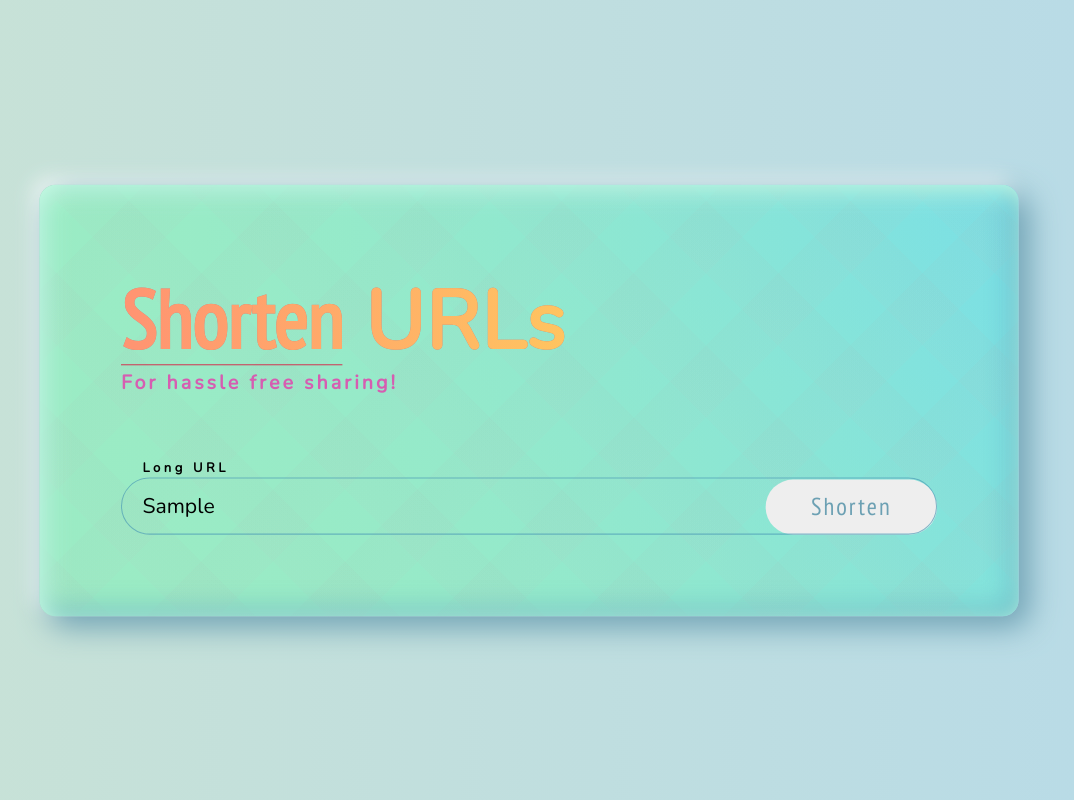
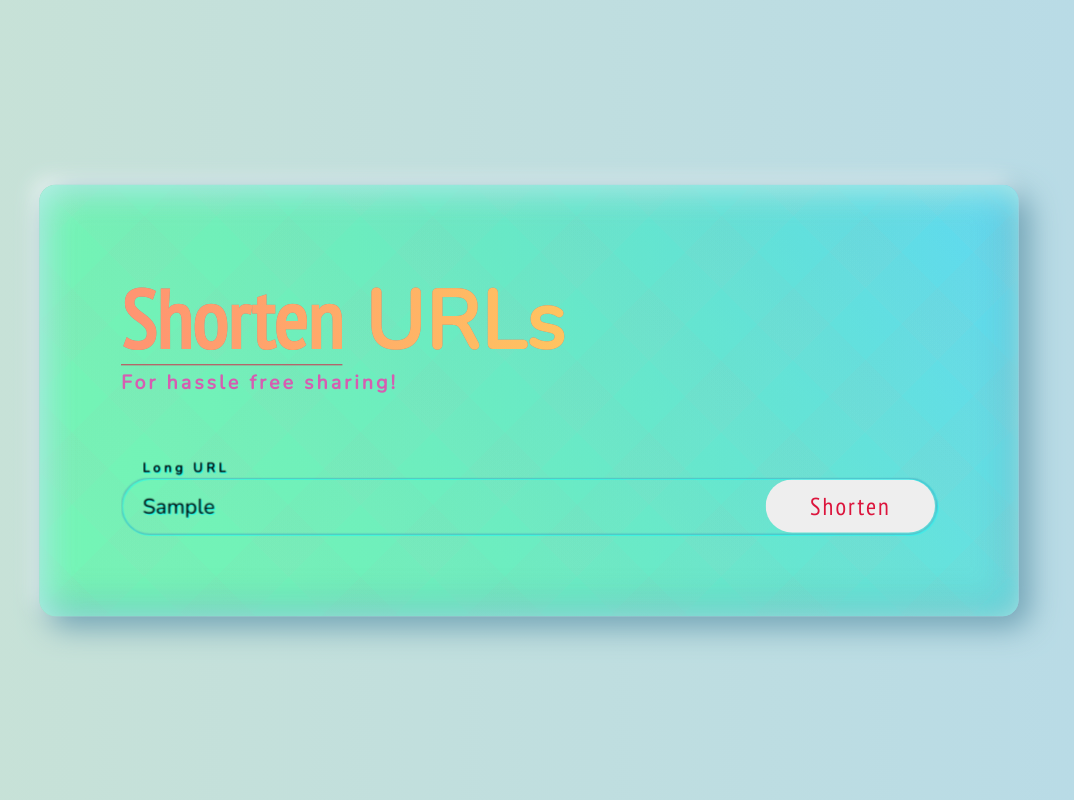
Before and after one commit to the-distortion/url-shortener, a website: page public/index.html in a window 1280 px wide. Both pictures are taken after typing "Sample" into the empty fields and a click on the button "Shorten". Shown: the whole page, without its empty margins (111-1185 px from the left). Drawn offline with nearby package versions, Linux system fonts and the light colour scheme; no server answers.

Commit message:
slight UI tweaks

```diff
--- a/public/style.css
+++ b/public/style.css
@@ -10,18 +10,18 @@
             #ffc75f);
     --textured-gradient:
         repeating-linear-gradient(45deg,
-            rgba(189, 189, 189, 0.06) 0px, rgba(175, 175, 175, 0.06) 50px,
+            rgba(189, 189, 189, 0.05) 0px, rgba(175, 175, 175, 0.05) 50px,
             transparent 50px, transparent 100px),
         repeating-linear-gradient(-45deg,
-            rgba(189, 189, 189, 0.06) 0px, rgba(175, 175, 175, 0.06) 50px,
+            rgba(189, 189, 189, 0.05) 0px, rgba(175, 175, 175, 0.05) 50px,
             transparent 50px, transparent 100px),
-        linear-gradient(45deg, rgb(155, 235, 196), transparent),
-        linear-gradient(90deg, rgb(153, 238, 197), transparent),
-        linear-gradient(90deg, rgb(97, 213, 255), rgb(97, 213, 255));
+        linear-gradient(45deg, rgb(116, 245, 182), transparent),
+        linear-gradient(90deg, rgb(116, 236, 178), transparent),
+        linear-gradient(90deg, rgb(42, 198, 255), rgb(97, 213, 255));
     --shadow-low-op: #4a99b5a9;
-    --shadow-high-op: #ccffe7;
+    --shadow-high-op: #ccfff4d5;
     --shadow-low: #6ca0b3;
-    --shadow-high: #fffb;
+    --shadow-high: #fffa;
 }
 
 *,
@@ -54,12 +54,12 @@ section {
     box-shadow:
         5px 5px 20px var(--shadow-low),
         -5px -5px 20px var(--shadow-high),
-        inset 8px 8px 25px var(--shadow-low-op),
-        inset -8px -8px 25px var(--shadow-high-op);
+        inset 8px 8px 35px var(--shadow-low-op),
+        inset -5px -5px 35px var(--shadow-high-op);
     transition:
         box-shadow 0.5s ease-in-out,
         background-color 1s 0.2s ease-in-out,
-        background-size 5s ease-in-out,
+        background-size 10s ease-in-out,
         transform 0.45s ease-in-out;
 }
 
@@ -70,11 +70,11 @@ section:hover {
     box-shadow:
         10px 10px 30px var(--shadow-low),
         -7px -7px 20px var(--shadow-high),
-        inset 5px 5px 25px var(--shadow-high-op),
-        inset -5px -5px 25px var(--shadow-low-op);
+        inset 5px 5px 35px var(--shadow-high-op),
+        inset -5px -5px 35px var(--shadow-low-op);
     transform: scale(1.02);
     background-size: 160%;
-    animation: gradMove 15s linear 4.5s infinite alternate;
+    animation: gradMove 15s linear 9.5s infinite alternate;
 }
 
 h1 span {
@@ -138,8 +138,9 @@ form div {
     font-size: 1rem;
     border: 0.1rem solid var(--shadow-low-op);
     border-radius: 5rem;
-    z-index: 2;
+    /* z-index: 2; */
     pointer-events: none;
+    filter: drop-shadow(1px 1px 0px aqua);
 }
 
 form input {
@@ -182,8 +183,8 @@ form div input:focus+.placeholder {
 button {
     position: absolute;
     cursor: pointer;
-    bottom: 0rem;
-    right: 0rem;
+    bottom: 0.1rem;
+    right: 0.1rem;
     appearance: none;
     outline: none;
     border-radius: 5rem;
@@ -191,9 +192,9 @@ button {
     font-size: 1.5rem;
     font-family: 'PT Sans Narrow', sans-serif;
     letter-spacing: 2px;
-    color: var(--shadow-low);
-    height: 3.4rem;
-    width: 10.5rem;
+    color: crimson;
+    height: 3.3rem;
+    width: 10.4rem;
     box-shadow: none;
     transform-origin: center center;
     transition: all 50ms ease-in;
@@ -205,7 +206,7 @@ button:active {
     box-shadow:
         inset 2px 2px 5px var(--shadow-low),
         inset -3px -3px 5px #fff;
-    color: rgb(15, 206, 209);
+    color: rgb(255, 23, 69);
     background-color: #eaeaea;
 }
 
```
